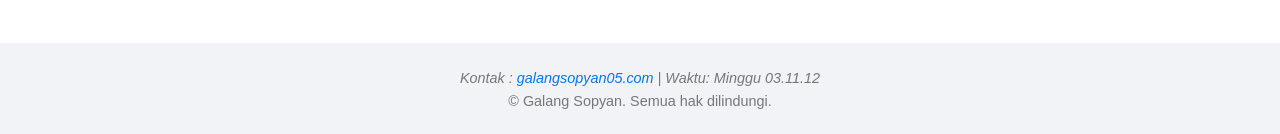
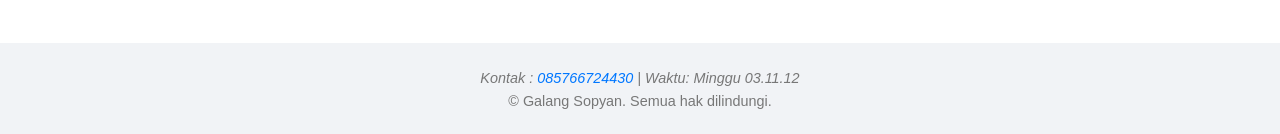
Before and after one commit to galangsopyan/Portofolio, a plain HTML site: page index.html in a window 1280 px wide. Shown: the part 792-926 px from the top of the page. Drawn offline with Linux system fonts and the light colour scheme.

Commit message:
Fix HTML structure and update contact details
Updated contact information and fixed HTML formatting.

```diff
--- a/index.html
+++ b/index.html
@@ -60,7 +60,7 @@
 
     <footer class="site-footer">
         <address>
-            <p>Kontak : <a href="galangsopyan05@gmail.com">galangsopyan05.com</a></p>
+            <p>Kontak : <a href="wa.me/085766724430">085766724430</a></p>
         </address>
         <p>&copy; <span id="year"></span> Galang Sopyan. Semua hak dilindungi.</p>
     </footer>
```
